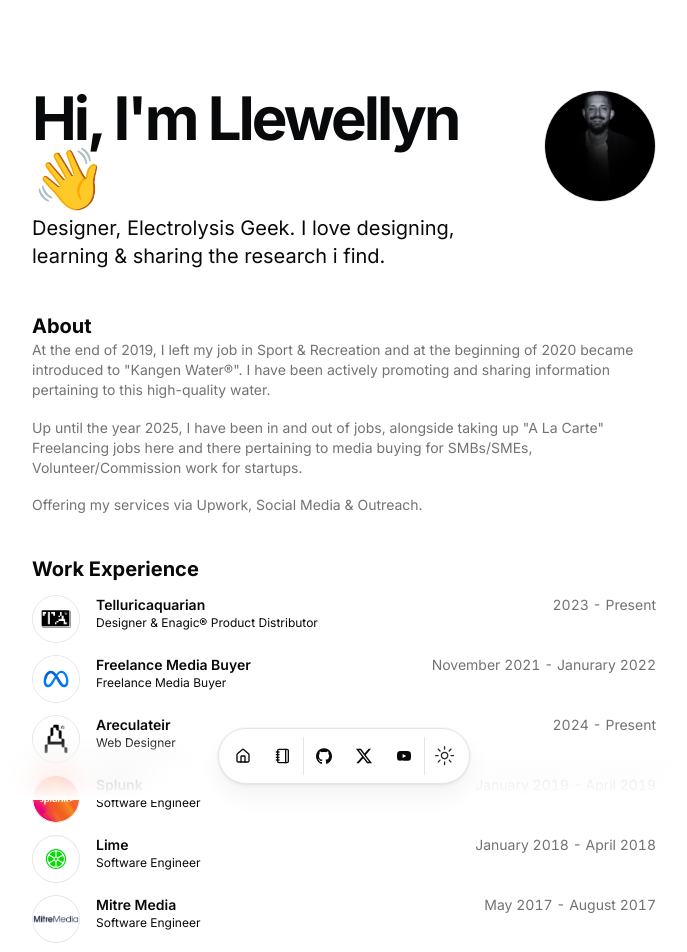
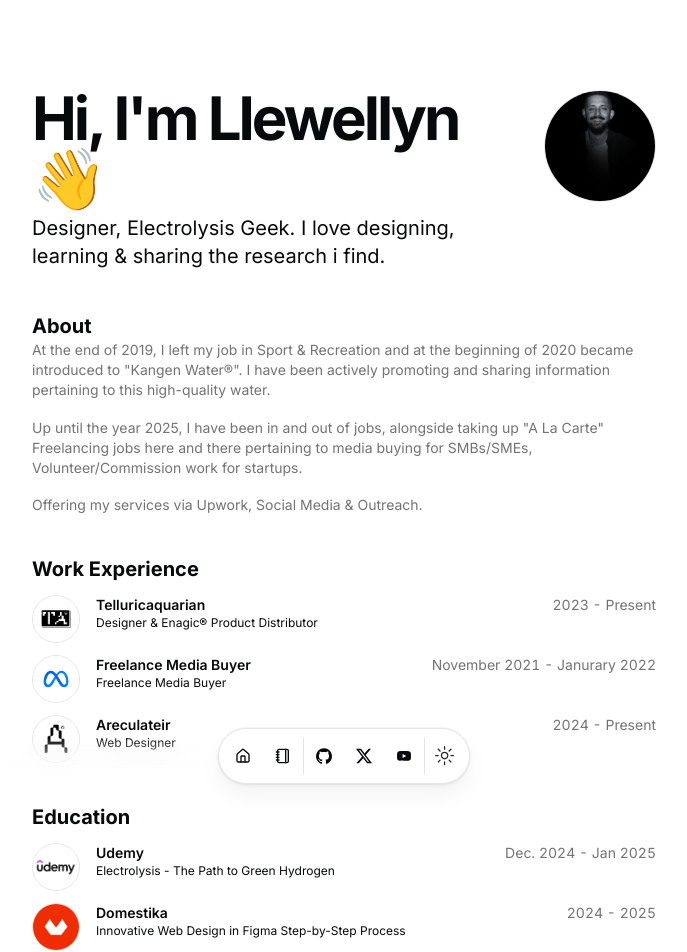
Before and after one commit to telluricaquarian/newportfolio, a Next.js app: page / in a window 1280 px wide. Shown: the top 952 px of the page, without its empty margins (296-983 px from the left). Built offline with nearby package versions, Linux system fonts and the light colour scheme.

Commit message:
Updated portfolio content

```diff
--- a/src/data/resume.tsx
+++ b/src/data/resume.tsx
@@ -95,42 +95,6 @@
       description:
         "Areculateir is a Web Design Brand, Designed to function as a content delivery directory, showcasing design & visual assets.",
     },
-    {
-      company: "Splunk",
-      href: "https://splunk.com",
-      badges: [],
-      location: "San Jose, CA",
-      title: "Software Engineer",
-      logoUrl: "/splunk.svg",
-      start: "January 2019",
-      end: "April 2019",
-      description:
-        "Co-developed a prototype iOS app with another intern in Swift for the new Splunk Phantom security orchestration product (later publicly demoed and launched at .conf annual conference in Las Vegas). Implemented a realtime service for the iOS app in Django (Python) and C++; serialized data using protobufs transmitted over gRPC resulting in an approximate 500% increase in data throughput.",
-    },
-    {
-      company: "Lime",
-      href: "https://li.me/",
-      badges: [],
-      location: "San Francisco, CA",
-      title: "Software Engineer",
-      logoUrl: "/lime.svg",
-      start: "January 2018",
-      end: "April 2018",
-      description:
-        "Proposed and implemented an internal ruby API for sending/receiving commands to scooters over LTE networks. Developed a fully automated bike firmware update system to handle asynchronous firmware updates of over 100,000+ scooters worldwide, and provide progress reports in real-time using React, Ruby on Rails, PostgreSQL and AWS EC2 saving hundreds of developer hours.",
-    },
-    {
-      company: "Mitre Media",
-      href: "https://mitremedia.com/",
-      badges: [],
-      location: "Toronto, ON",
-      title: "Software Engineer",
-      logoUrl: "/mitremedia.png",
-      start: "May 2017",
-      end: "August 2017",
-      description:
-        "Designed and implemented a robust password encryption and browser cookie storage system in Ruby on Rails. Leveraged the Yahoo finance API to develop the dividend.com equity screener",
-    },
   ],
   education: [
     {
@@ -146,16 +110,16 @@
       href: "https://www.domestika.org/en",
       degree: "Innovative Web Design in Figma Step-by-Step Process",
       logoUrl: "/waterloo.png",
-      start: "2016",
-      end: "2021",
+      start: "2024",
+      end: "2025",
     },
     {
       school: "Make.com",
       href: "https://www.make.com/en/",
       degree: "Make Foundation",
       logoUrl: "/laurier.png",
-      start: "2016",
-      end: "2021",
+      start: "2025",
+      end: "Present",
     },
     {
       school: "International Baccalaureate",
```
